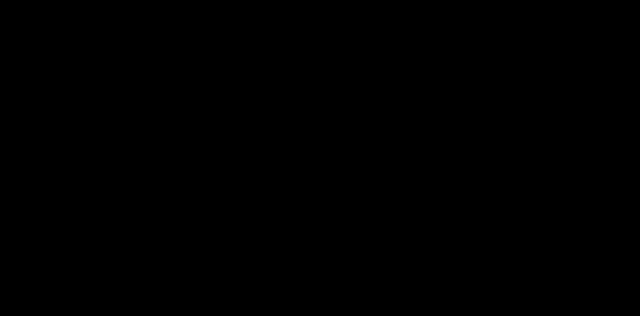
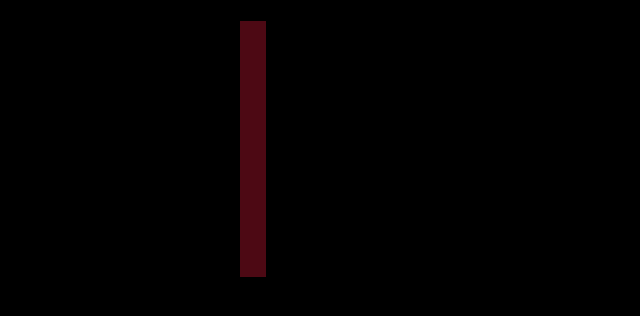
Before and after one commit to hasheightseven/popeye, a React (Create React App) app: page / in a window 1280 px wide. Shown: the top 316 px of the page, without its empty margins (0-640 px from the left). Built offline with nearby package versions, Linux system fonts and the light colour scheme.

Commit message:
Update App.css

```diff
--- a/src/App.css
+++ b/src/App.css
@@ -47,3 +47,9 @@
   height: 100vmin;
   margin: 2.6vmin;
 }
+
+#logo-line-0 {
+  width: 26px;
+  height: 256px;
+  background-color: #92112687;
+}
```
